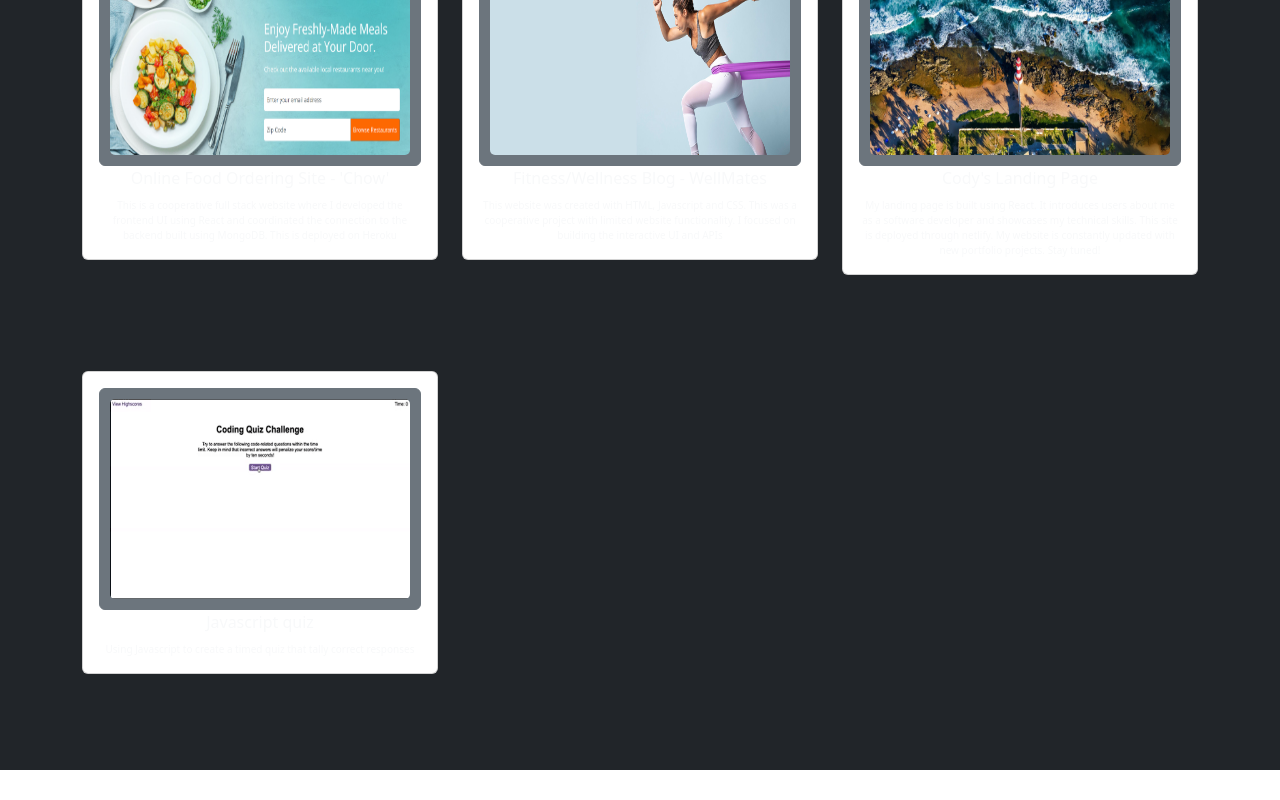
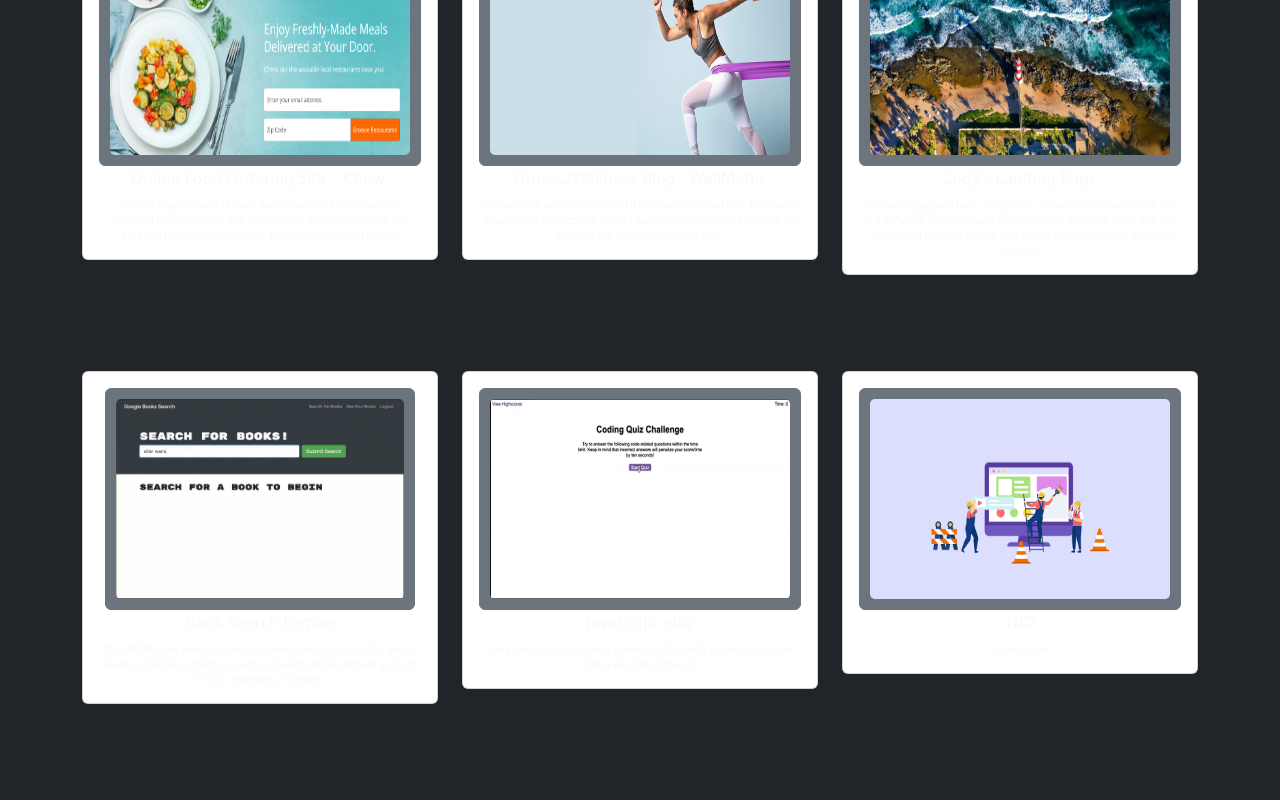
Before and after one commit to CodyCCL/CodyLinPortfolio, a React (Vite) app: page /portfolio in a window 1280 px wide. Shown: the part 316-1116 px from the top of the page. Before the commit the page ends 1086 px from the top, so only its background shows below. Built offline with nearby package versions, Linux system fonts and the light colour scheme.

Commit message:
New portfolio project added

```diff
--- a/src/pages/portfolio.jsx
+++ b/src/pages/portfolio.jsx
@@ -6,34 +6,41 @@ const portfolio = () => {
   const projects = [
     {
     title: "Online Food Ordering Site - 'Chow' ",
-    description: "This is a cooperative full stack website where I developed the frontend UI using React and coordinated the connection to the backend built using MongoDB. This is deployed on Heroku",
+    description: "This is a cooperative full stack website where I developed the frontend UI using React and coordinated the connection to the backend built using MongoDB. This is deployed on Heroku.",
     image: '/Chow.png',
     link: "https://chow-6cdd847b467b.herokuapp.com/"
   },
   {
     title: "Fitness/Wellness Blog - WellMates",
-    description: "This website was created with HTML, Javascript and CSS. This was a cooperative project with limited website functionality. I focused on building the interactive UI and APIs",
+    description: "This website was created with HTML, Javascript and CSS. This was a cooperative project with limited website functionality. I focused on building the interactive UI and APIs.",
     image: "/p1.jpg",
     link: "https://codyccl.github.io/Wellmates/"
   },
-  // {
-  //   title: "Express Notepad",
-  //   description: "This challenge had us use express to create a note taking app that saves and deletes notes",
-  //   image: "/p3.png",
-  //   link: "https://codyccl.github.io/Notepad-app-11/"
-  // },
   {
     title: "Cody's Landing Page",
-    description: "My landing page is built using React. It introduces users about me as a software developer and showcases my technical skills. This site is deployed through netlify. My website is constantly updated with new portfolio projects. Stay tuned!",
+    description: "My landing page is built using React. It introduces users about me as a software developer and showcases my technical skills. This site is deployed through Netlify. *Be on the lookout for new portfolio projects!",
     image: "/Lighthouse.jpg",
     link: "https://codylinportfolio.netlify.app"
   },
   {
+    title: "Book Search Engine",
+    description: "This MERN stack website I created allows users to search for google books and allows signed up users to favorite books in their account. This is deployed on Render.",
+    image: "/p3.png",
+    link: "https://booksearchapi-gwrj.onrender.com"
+  },
+  {
     title: "Javascript quiz",
-    description: "Using Javascript to create a timed quiz that tally correct responses",
+    description: "Using Javascript to create a timed quiz that tally correct responses. Still a work in progress!",
     image: "/p4.png",
     link: "https://codyccl.github.io/Code-Quiz-Challenge4/"
   },
+  {
+    title: "TBD",
+    description: "Coming Soon",
+    image: "/wip.png",
+    link: ""
+  },
+
   ];
   return (
     <>
```
Also changed, not shown: public/p3.png (added), public/wip.png (added).
